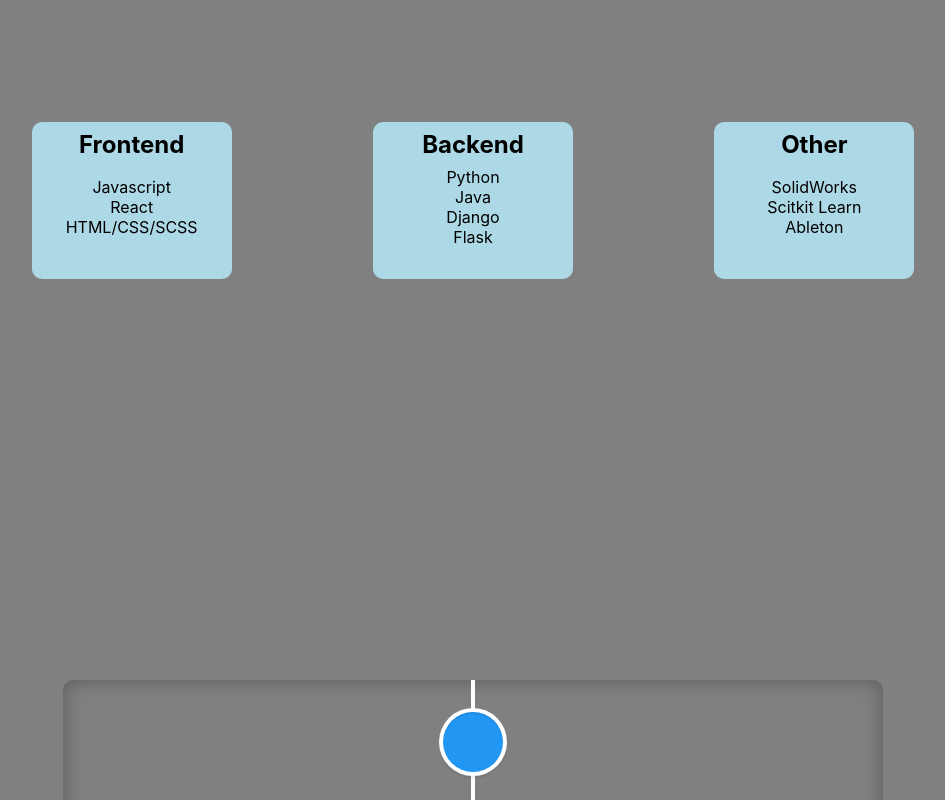
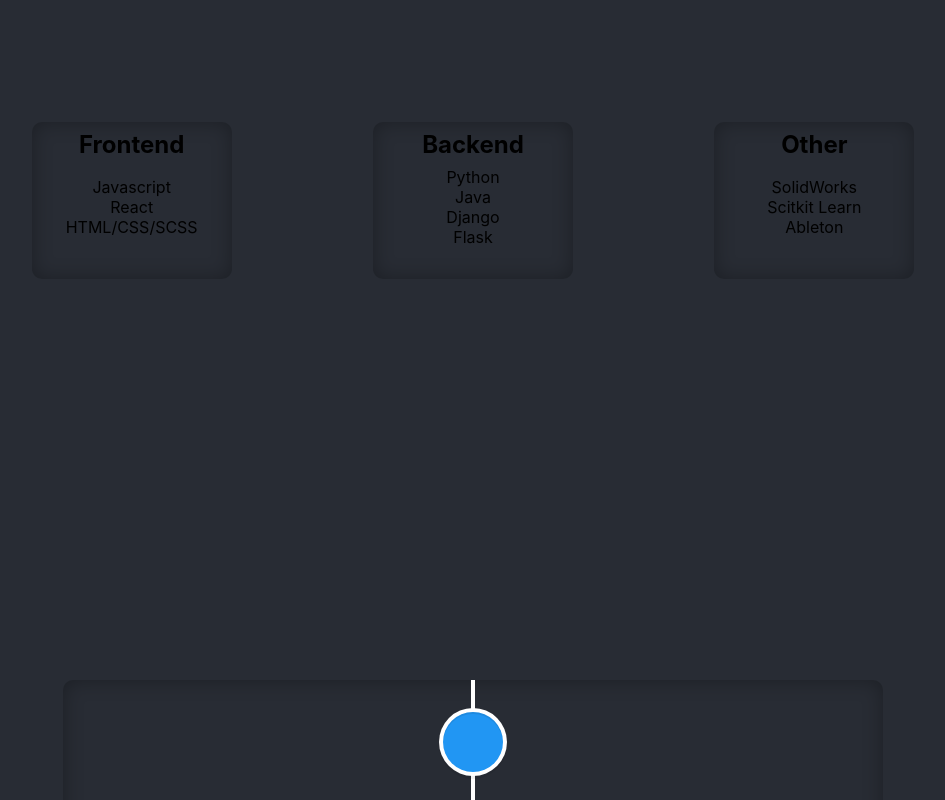
Before and after one commit to MadisonEvans94/portfolio, a React (Create React App) app: page / in a window 1280 px wide. Shown: the part 1000-1800 px from the top of the page, without its empty margins (167-1112 px from the left). Built offline with nearby package versions, Linux system fonts and the light colour scheme.

Commit message:
Projects Page brought in

```diff
--- a/src/App.css
+++ b/src/App.css
@@ -11,17 +11,6 @@
 	.App-logo {
 		animation: App-logo-spin infinite 20s linear;
 	}
-}
-
-.App-header {
-	background-color: #282c34;
-	min-height: 100vh;
-	display: flex;
-	flex-direction: column;
-	align-items: center;
-	justify-content: center;
-	font-size: calc(10px + 2vmin);
-	color: white;
 }
 
 @keyframes App-logo-spin {
@@ -41,3 +30,6 @@
 	align-items: center;
 	height: 100vh;
 }
+.inner-box {
+	box-shadow: inset 0 0 20px rgba(0, 0, 0, 0.3);
+}
--- a/src/App.js
+++ b/src/App.js
@@ -3,6 +3,7 @@
 import Navigation from "./components/Navigation/Navigation";
 import Timeline from "./components/Timeline/Timeline";
 import Landing from "./pages/Landing/Landing";
+import Projects from "./pages/Projects/Projects";
 //TODO: use skillsArray for skillCardGroup Prop
 const skillsArray = [
 	{
@@ -30,6 +31,7 @@
 				<Landing />
 				<SkillCardGroup skillsArray={skillsArray} />
 				<Timeline />
+				<Projects />
 			</div>
 		</>
 	);
--- a/src/components/SkillCard/SkillCard.css
+++ b/src/components/SkillCard/SkillCard.css
@@ -1,5 +1,4 @@
 .skillcard-container {
-	background-color: lightblue;
 	max-width: 200px;
 	height: fit-content;
 	padding: 0.5rem;
--- a/src/components/SkillCard/SkillCard.jsx
+++ b/src/components/SkillCard/SkillCard.jsx
@@ -19,7 +19,7 @@
 
 	return (
 		<div
-			className="skillcard-container"
+			className="skillcard-container inner-box"
 			onMouseEnter={handleMouseEnter}
 			onMouseLeave={handleMouseLeave}>
 			<h2>{cardTitle}</h2>
--- a/src/components/SkillCardGroup/SkillCardGroup.jsx
+++ b/src/components/SkillCardGroup/SkillCardGroup.jsx
@@ -4,7 +4,7 @@
 
 const SkillCardGroup = ({ skillsArray }) => {
 	return (
-		<div className="skill-group-container page-container">
+		<div className="skill-group-container page-container ">
 			{skillsArray.map((skillCard, index) => {
 				return (
 					<SkillCard
--- a/src/components/Timeline/Timeline.css
+++ b/src/components/Timeline/Timeline.css
@@ -3,5 +3,4 @@
 	height: 40rem;
 	width: 80%;
 	border-radius: 10px;
-	box-shadow: inset 0 0 20px rgba(0, 0, 0, 0.3);
 }
--- a/src/components/Timeline/Timeline.jsx
+++ b/src/components/Timeline/Timeline.jsx
@@ -9,7 +9,7 @@
 const Timeline = () => {
 	return (
 		<div className="page-container">
-			<div className="timeline-container">
+			<div className="timeline-container inner-box">
 				<VerticalTimeline>
 					<VerticalTimelineElement
 						className="vertical-timeline-element--work"
--- a/src/index.css
+++ b/src/index.css
@@ -13,7 +13,7 @@
 		sans-serif;
 	-webkit-font-smoothing: antialiased;
 	-moz-osx-font-smoothing: grayscale;
-	background-color: gray;
+	background-color: #282c34;
 }
 
 code {
--- /dev/null
+++ b/src/pages/Projects/Projects.jsx
@@ -0,0 +1,7 @@
+import React from "react";
+
+const Projects = () => {
+	return <div className="page-container">Projects</div>;
+};
+
+export default Projects;
```
Also changed, not shown: src/pages/Projects/Projects.css (added).
